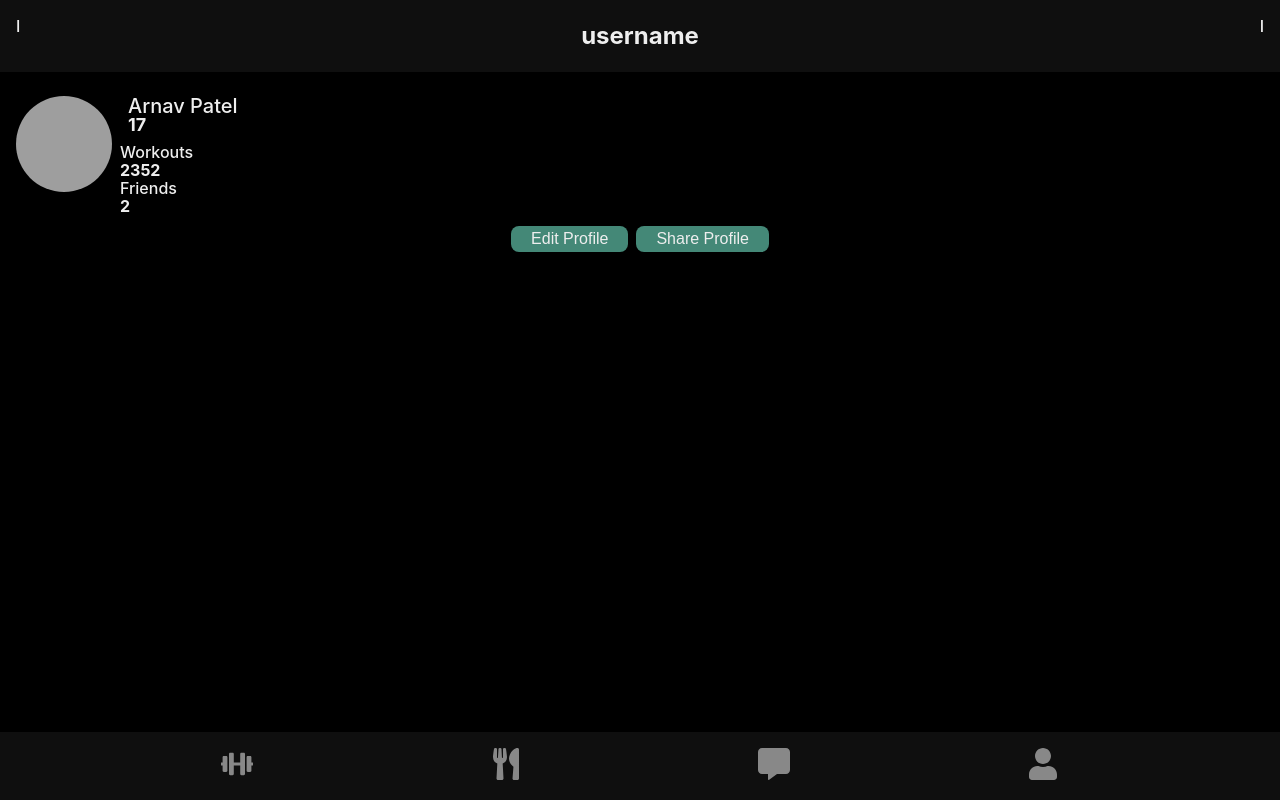
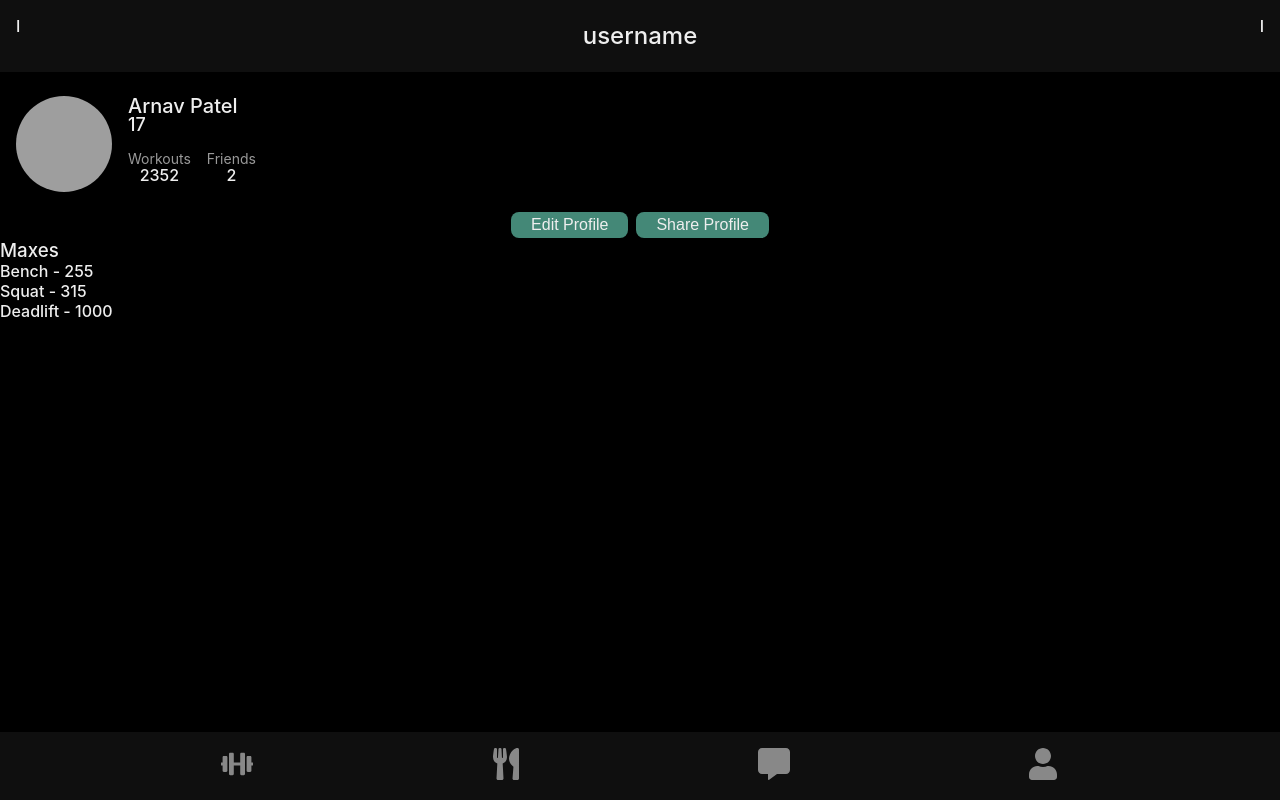
Before and after one commit to Arnav350/gojim, a React (Create React App) app: page /profile in a window 1280 px wide. Built offline with nearby package versions, Linux system fonts and the light colour scheme; grey boxes are pictures that could not be loaded.

Commit message:
edited index and profile

```diff
--- a/public/index.html
+++ b/public/index.html
@@ -2,42 +2,19 @@
 <html lang="en">
   <head>
     <meta charset="utf-8" />
-    <link rel="icon" href="%PUBLIC_URL%/favicon.ico" />
+    <link rel="icon" href="%PUBLIC_URL%/logo512.png" />
     <meta name="viewport" content="width=device-width, initial-scale=1" />
     <meta name="theme-color" content="#000000" />
     <meta
       name="description"
       content="Web site created using create-react-app"
     />
-    <link rel="apple-touch-icon" href="%PUBLIC_URL%/logo192.png" />
-    <!--
-      manifest.json provides metadata used when your web app is installed on a
-      user's mobile device or desktop. See https://developers.google.com/web/fundamentals/web-app-manifest/
-    -->
+    <link rel="apple-touch-icon" href="%PUBLIC_URL%/logo512.png" />
     <link rel="manifest" href="%PUBLIC_URL%/manifest.json" />
-    <!--
-      Notice the use of %PUBLIC_URL% in the tags above.
-      It will be replaced with the URL of the `public` folder during the build.
-      Only files inside the `public` folder can be referenced from the HTML.
-
-      Unlike "/favicon.ico" or "favicon.ico", "%PUBLIC_URL%/favicon.ico" will
-      work correctly both with client-side routing and a non-root public URL.
-      Learn how to configure a non-root public URL by running `npm run build`.
-    -->
-    <title>React App</title>
+    <title>PumpPeak</title>
   </head>
   <body>
-    <noscript>You need to enable JavaScript to run this app.</noscript>
+    <noscript>Enable JavaScript to run this website.</noscript>
     <div id="root"></div>
-    <!--
-      This HTML file is a template.
-      If you open it directly in the browser, you will see an empty page.
-
-      You can add webfonts, meta tags, or analytics to this file.
-      The build step will place the bundled scripts into the <body> tag.
-
-      To begin the development, run `npm start` or `yarn start`.
-      To create a production bundle, use `npm run build` or `yarn build`.
-    -->
   </body>
 </html>
--- a/src/App.css
+++ b/src/App.css
@@ -16,6 +16,7 @@ h5,
 h6 {
   line-height: 1;
   color: #eee;
+  font-weight: 500;
 }
 
 p,
--- a/src/App.tsx
+++ b/src/App.tsx
@@ -35,7 +35,7 @@ function App() {
 
         <Route path="/profile" element={<Profile />} />
         {/* Profile Page
-        Has your split, diet info, ... */}
+        Has your split, diet info, has videos of your maxes saved for each milestone */}
       </Routes>
       {window.location.pathname !== "/" && <Nav />}
     </Router>
--- a/src/pages/Connect.css
+++ b/src/pages/Connect.css
@@ -107,7 +107,6 @@
 
 .user__name {
   font-size: 16px;
-  font-weight: 500;
 }
 
 .user__timestamp {
--- a/src/pages/Logs.css
+++ b/src/pages/Logs.css
@@ -36,7 +36,7 @@
   margin: 8px 0;
   width: 100%;
   height: 128px;
-  background-color: #222;
+  background-color: #161616;
   border-radius: 16px;
 }
 
@@ -49,7 +49,7 @@
   display: flex;
   margin: 8px 0;
   padding: 8px;
-  background-color: #222;
+  background-color: #161616;
   border-radius: 16px;
 }
 
--- a/src/pages/Nutrition.css
+++ b/src/pages/Nutrition.css
@@ -38,7 +38,7 @@
   flex-wrap: wrap;
   justify-content: space-evenly;
   padding: 16px 0;
-  background-color: #222;
+  background-color: #161616;
   border-radius: 16px;
 }
 
@@ -126,7 +126,7 @@
 
 .nutrition__add {
   padding: 16px;
-  background-color: #222;
+  background-color: #161616;
   border-radius: 16px;
 }
 
@@ -134,7 +134,7 @@
   padding: 8px;
   width: 100%;
   font-size: 16px;
-  background-color: #222;
+  background-color: #161616;
   border: none;
   border-bottom: 1px solid #eee;
   outline: none;
@@ -156,7 +156,7 @@
 .meal {
   margin: 16px 0;
   padding: 16px;
-  background-color: #222;
+  background-color: #161616;
   border-radius: 16px;
 }
 
@@ -165,7 +165,7 @@
   justify-content: space-between;
   align-items: center;
   padding: 8px;
-  border-bottom: 1px solid #222;
+  border-bottom: 1px solid #161616;
 }
 
 .meal__heading {
--- a/src/pages/Profile.css
+++ b/src/pages/Profile.css
@@ -42,11 +42,32 @@
 
 .profile__name {
   font-size: 20px;
-  font-weight: 500;
 }
 
 .profile__age {
   font-size: 18px;
+}
+
+.profile__stats {
+  padding: 8px 0;
+  display: flex;
+}
+
+.profile__stat {
+  display: flex;
+  flex-direction: column;
+  align-items: center;
+  padding: 0 8px;
+}
+
+.profile__label {
+  font-size: 14px;
+  font-weight: 400;
+  color: #999;
+}
+
+.profile__number {
+  font-size: 16px;
 }
 
 .profile__buttons {
@@ -54,8 +75,7 @@
   justify-content: center;
 }
 
-.profile__edit,
-.profile__share {
+.profile__button {
   background-color: #487;
   margin: 4px;
   padding: 4px 20px;
--- a/src/pages/Profile.tsx
+++ b/src/pages/Profile.tsx
@@ -22,19 +22,25 @@ function Profile() {
           </div>
           <div className="profile__stats">
             <div className="profile__stat">
-              <p>Workouts</p>
+              <p className="profile__label">Workouts</p>
               <h4 className="profile__number">2352</h4>
             </div>
             <div className="profile__stat">
-              <p>Friends</p>
+              <p className="profile__label">Friends</p>
               <h4 className="profile__number">2</h4>
             </div>
           </div>
         </div>
       </div>
       <div className="profile__buttons">
-        <button className="profile__edit">Edit Profile</button>
-        <button className="profile__share">Share Profile</button>
+        <button className="profile__button">Edit Profile</button>
+        <button className="profile__button">Share Profile</button>
+      </div>
+      <div className="profile__maxes">
+        <h3 className="profile__subheading">Maxes</h3>
+        <p>Bench - 255</p>
+        <p>Squat - 315</p>
+        <p>Deadlift - 1000</p>
       </div>
     </div>
   );
```
Also changed, not shown: public/logo192.png (deleted), public/manifest.json, 1 other file (tests, documents, lock files or other folders).
